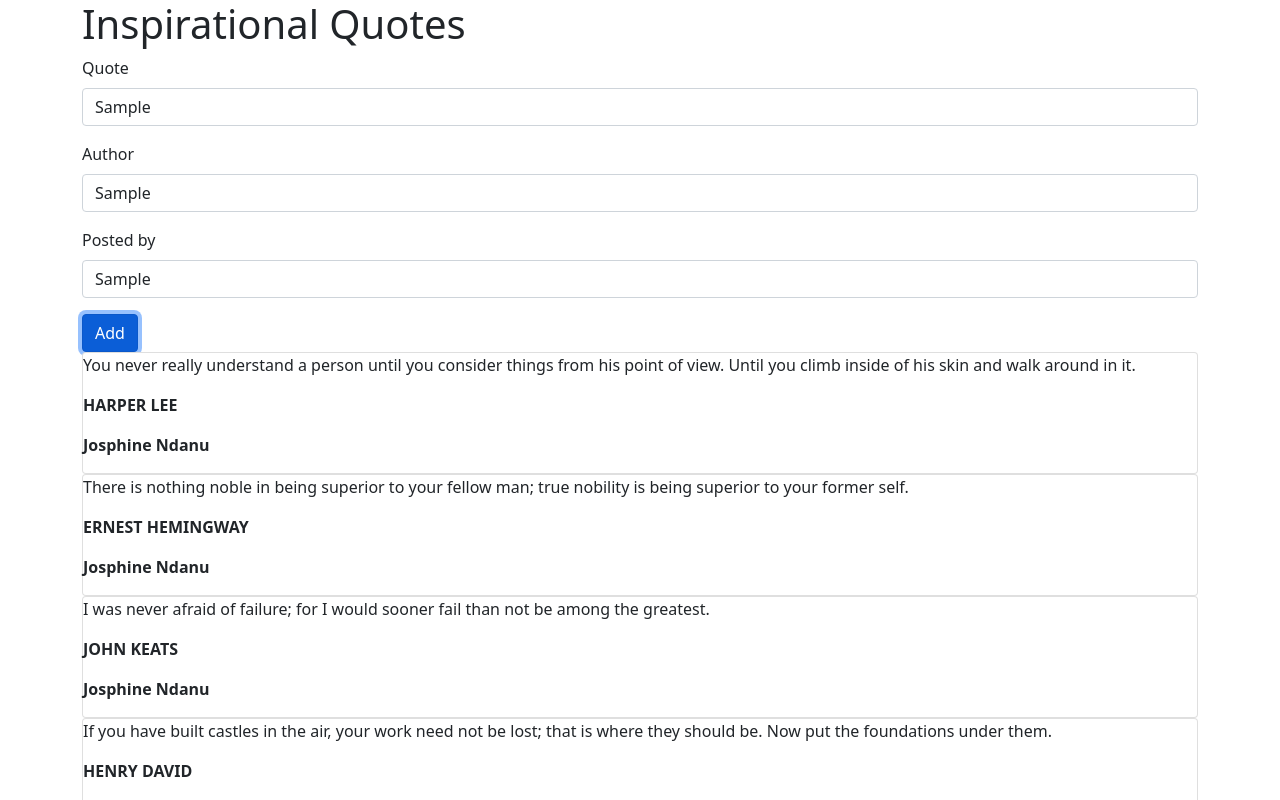
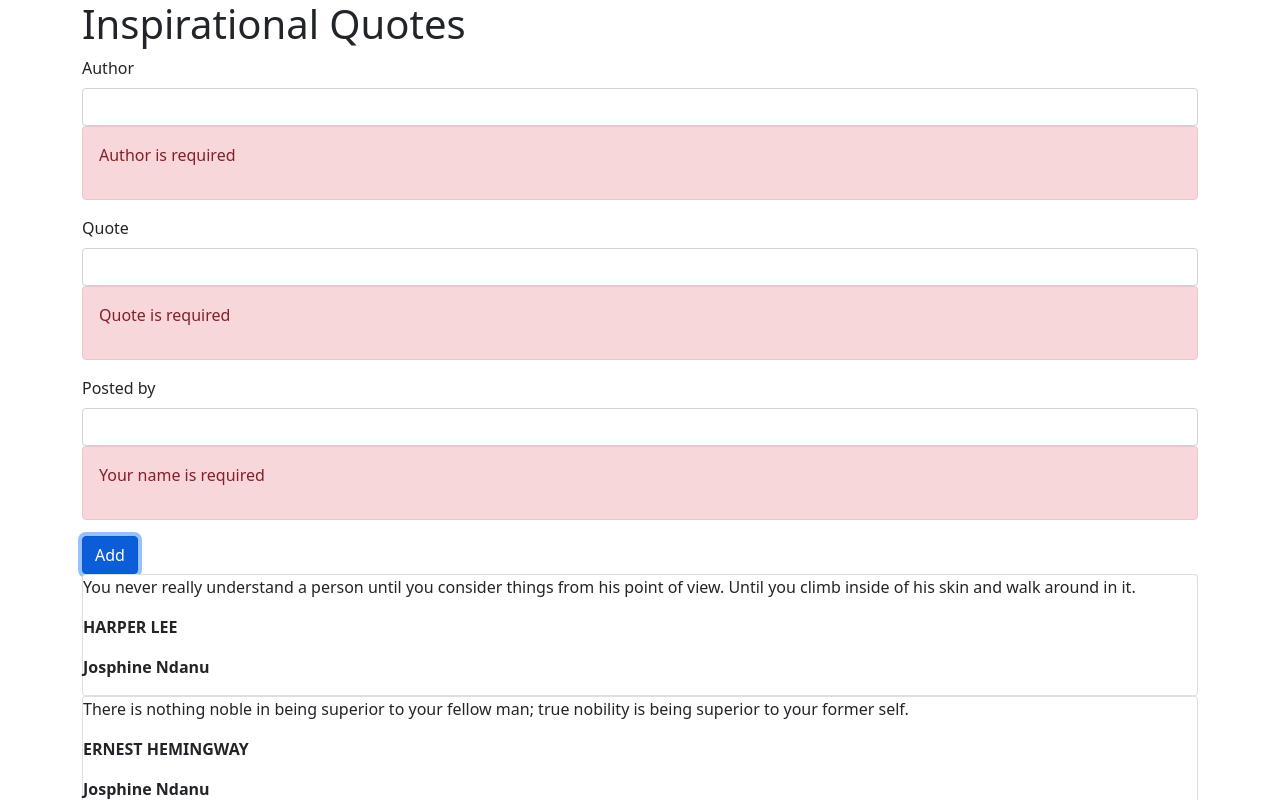
Before and after one commit to ndanu-josy/quotes, an Angular app: page / in a window 1280 px wide. Both pictures are taken after typing "Sample", "Sample", "Sample" into the empty fields and a click on the button "Add". Shown: the top 800 px of the page. Built offline with nearby package versions, Linux system fonts and the light colour scheme.

Commit message:
Validating inputs

```diff
--- a/src/app/iqoutes-form/iqoutes-form.component.html
+++ b/src/app/iqoutes-form/iqoutes-form.component.html
@@ -1,18 +1,27 @@
-<form>
+<form (ngSubmit)="submitQuote()" #quotesForm='ngForm'>
+
   <div class="mb-3">
-        <label for="quote" class="form-label">Quote</label>
-        <input type="quote" class="form-control" id="" >
+    <label for="quote" class="form-label" required>Author</label>
+    <input type="text" class="form-control" id="name" [(ngModel)]="newQuote.author" name="author" #author='ngModel'required>
+    <div [hidden]="author.valid || author.pristine" class="alert alert-danger">
+      <p>Author is required</p>
+    </div>
+  </div>
 
+  <div class="mb-3">
+    <label for="author" class="form-label">Quote</label>
+    <input type="text" class="form-control" id="name" [(ngModel)]="newQuote.quote" name="quote" #quote='ngModel' required>
+    <div [hidden]="quote.valid || quote.pristine" class="alert alert-danger">
+      <p>Quote is required</p>
     </div>
-      <div class="mb-3">
-        <label for="author" class="form-label">Author</label>
-        <input type="author" class="form-control" id="" >
+  </div>
 
-      </div>
   <div class="mb-3">
     <label for="user" class="form-label">Posted by</label>
-        <input type="user" class="form-control" id="" >
-
+    <input type="text" class="form-control" id="name" [(ngModel)]="newQuote.user" name="user" #user='ngModel' required>
+    <div [hidden]="user.valid || user.pristine" class="alert alert-danger">
+      <p>Your name is required</p>
+    </div>
   </div>
   <button type="submit" class="btn btn-primary">Add</button>
 </form>
--- a/src/app/iqoutes-form/iqoutes-form.component.ts
+++ b/src/app/iqoutes-form/iqoutes-form.component.ts
@@ -13,7 +13,7 @@ export class IqoutesFormComponent implements OnInit {
 
   submitQuote(){
     this.addQuote.emit(this.newQuote);
-    this.newQuote = new Quote(0, '', '', '', '', new Date(), 0, 0);
+    this.newQuote = new Quote(0, '', '', '', new Date(), 0, 0);
   }
 
   constructor() { }
```
Lines whose indentation alone changed are shown as unchanged.
